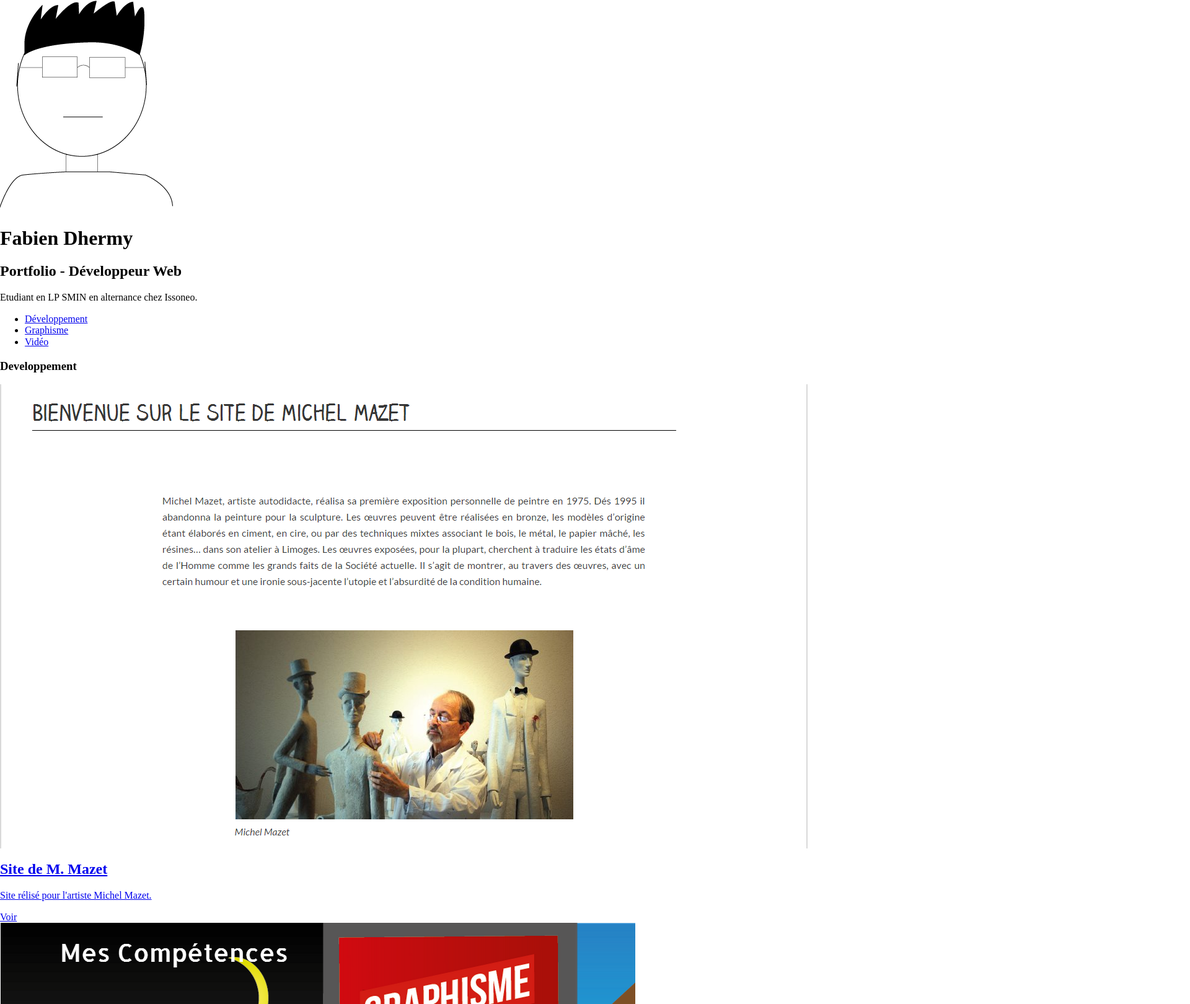
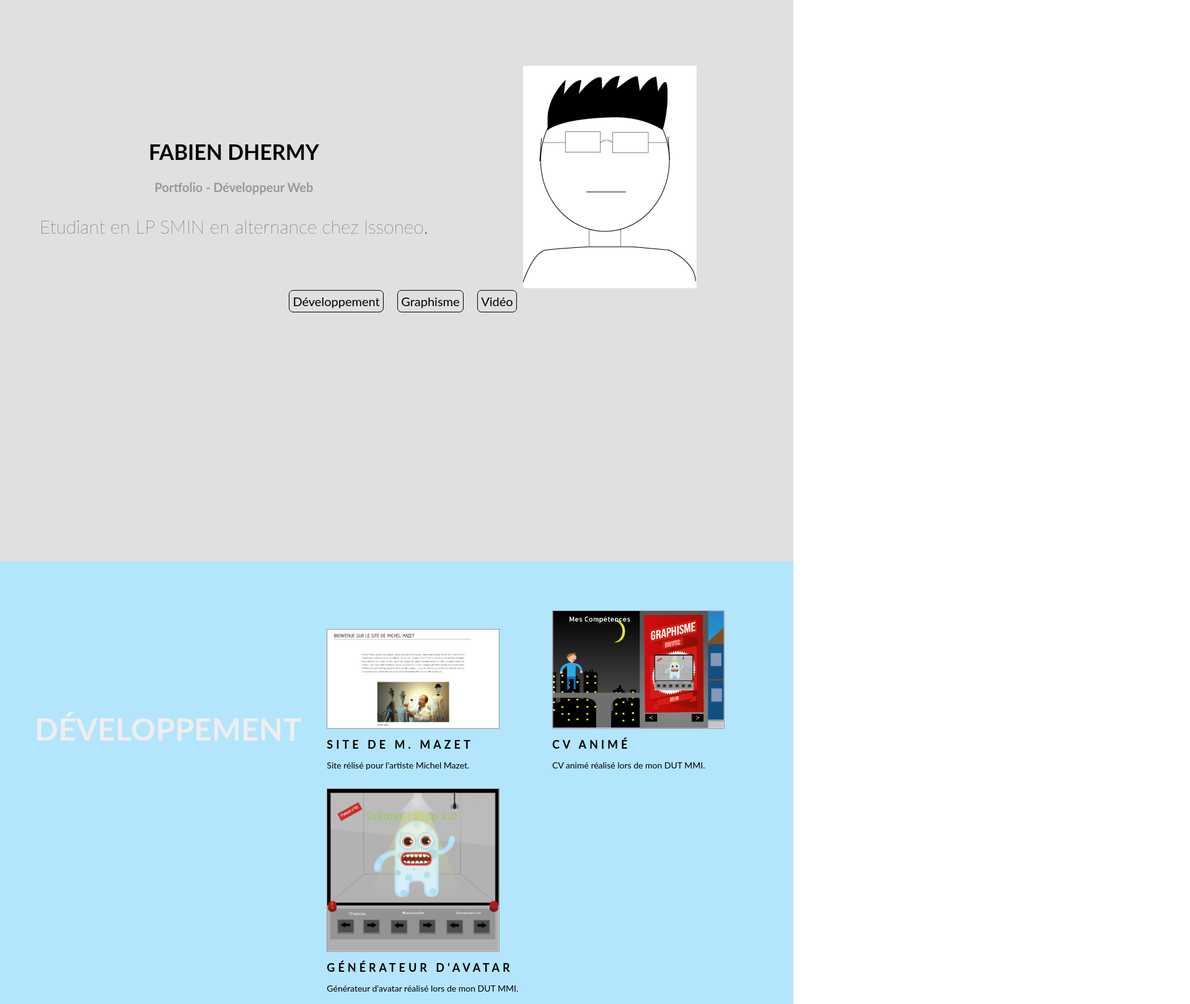
Before and after one commit to fabiendh/portfolio, a website: page src/index.html in a window 1280 px wide. Shown: the part 86-1706 px from the top of the page at 62% size, 1920 px wide, since content can reach past the window. Drawn offline with nearby package versions, Linux system fonts and the light colour scheme; files whose address does not match are found by name; a web font is replaced by a local one.

Commit message:
Création du style du site: Design Général du site

```diff
--- a/gulpfile.js
+++ b/gulpfile.js
@@ -27,7 +27,3 @@ gulp.task('default', ['serve']);
 gulp.task('sass:watch', function () {
   gulp.watch('.src/assets/scss/**/*.scss', ['sass']);
 });
-
-gulp.task('default', function() {
-  // place code for your default task here
-});
--- /dev/null
+++ b/src/assets/scss/main.scss
@@ -0,0 +1,212 @@
+@font-face{
+    font-family : "Lato";
+    src : url('../fonts/lato/Lato-Regular.ttf') format('truetype');
+    font-weight: normal;
+}
+
+@font-face{
+    font-family : "Lato";
+    src : url('../fonts/lato/Lato-Bold.ttf') format('truetype');
+    font-weight: bold;
+}
+@font-face{
+    font-family : "Lato";
+    src : url('../fonts/lato/Lato-Light.ttf') format('truetype');
+    font-weight: lighter;
+}
+
+body{
+	margin: 0;
+  padding: 0;
+	width: 100%;
+	background-color: #fff;
+	font-size: 62.5%;
+	font-family: Lato, sans-serif;
+}
+
+a{
+  text-decoration: none;
+}
+
+#page{
+	text-align: center;
+	width:100%;
+	margin:auto;/* autocentrage nÃ©cessite dÃ©finition largeur bloc*/
+
+}
+
+.fright-container{
+  float: right;
+  padding-right: 8%;
+}
+
+.fleft-container{
+  float: left;
+  padding-top: 8%;
+}
+
+#first-container{
+	  display: inline-block;
+    margin: auto;
+		margin-top: 15%;
+    height: 100%;
+    width: 90%;
+}
+
+.third-container{
+    height: 100%;
+}
+
+.realisation{
+  float: right;
+  width: 60%;
+  padding-top: 5%;
+  padding-left: 1%;
+  text-align: left;
+  .view{
+    width: 45%;
+    display: inline-block;
+    margin-top: 2%;
+    margin-left: 2%;
+
+    h2{
+      font-size: 18px;
+      font-family: Lato, sans-serif;
+      font-weight: bold;
+      color: black;
+      text-transform: uppercase;
+      letter-spacing: 5px;
+    }
+    p{
+      font-size: 14px;
+      font-family: Lato, sans-serif;
+      color: black;
+    }
+  }
+}
+
+#developpement {
+  background-color: #B3E5FC;
+}
+
+#graphisme {
+  background-color: #EF9A9A;
+}
+
+#video {
+  background-color: #C5E1A5;
+}
+
+.information{
+  float: left;
+  width: 38%;
+  padding-top: 15%;
+  h3 {
+  	text-align: right;
+  	font-size: 50px;
+  	font-weight: bold;
+  	text-transform: uppercase;
+    color: #EEEEEE;
+  }
+
+}
+
+header{
+  background-color: #E0E0E0;
+  width: 100%;
+}
+
+.container-principal {
+  position: relative;
+    z-index: 5;
+
+    margin: 0 auto;
+    padding: 0;
+
+
+}
+
+nav{
+	text-align: center;
+	background-position: center;
+	width: 100%;
+
+	display: inline-block;
+	font-family: Lato, sans-serif;
+	//padding: 10px;
+}
+
+li {
+    display: inline;
+    margin-right: 20px;
+}
+
+li a{
+	border-style: solid;
+	border-width: 1px;
+	-webkit-border-radius: 7px;
+	-moz-border-radius: 7px;
+	border-radius: 7px;
+	padding: 7px;
+	color: black;
+	text-decoration: none;
+	padding: 5px;
+	font-size: 2em;
+	margin-top: 5px;
+}
+
+li a:hover{
+	background-color: #999;
+	color: white;
+}
+
+#titre {
+	font-family: Lato, sans-serif;
+	font-size: 3.4em;
+	line-height: 1.4em;
+	font-weight: 700;
+	text-transform: uppercase;
+}
+
+#sous-titre{
+	color: #999;
+	font-size: 2em;
+  font-weight: 700;
+}
+
+#chapeau{
+	line-height: 1.4em;
+	font-size: 3em;
+	font-weight: lighter;
+}
+
+
+
+#tete{
+	//float: left;
+}
+
+
+
+.img-section{
+	width: 80%;
+	height: auto;
+	list-style: none;
+	border: 1px solid #999;
+}
+
+footer p{
+	font-family: Lato, sans-serif;
+	font-size: 20px;
+	//padding-bottom: 5px;
+    //margin-bottom: 20px;
+}
+
+footer {
+    background-color: black;
+    width: 100%;
+    text-align: center;
+    color: white;
+    margin-top: -20px;
+    //padding-top: 10px;
+}
--- a/src/index.html
+++ b/src/index.html
@@ -2,6 +2,7 @@
 <head>
 	<meta charset="utf-8">
 	<link rel="stylesheet" href="assets/lib/normalize-css/normalize.css" media="screen" title="no title" charset="utf-8">
+	<link rel="stylesheet" href="assets/css/main.css" media="screen" title="no title" charset="utf-8">
 	<title>Fabien Dhermy - Portfolio</title>
 </head>
 <body>
@@ -9,20 +10,26 @@
 		<div id="container">
 			<header>
 
-				<nav id="reseau-sociaux">
+				<!--<nav id="reseau-sociaux">
 					<ul>
 						<li><a href="https://www.linkedin.com/pub/fabien-dhermy/a6/932/56a" target="_blank"> <span class="icon-linkedin-squared"></span></a></li>
 						<li><a href="http://fr.viadeo.com/fr/profile/fabien.dhermy" target="_blank"> <span class="icon-viadeo"></span></a></li>
 						<li><a href="mailto:fabien15dh@gmail.com" target="_top"> <span class="icon-mail-alt"></span></a></li>
 
 					</ul>
-				</nav>
+				</nav>-->
 
-				<section id="first-container">
+				<section id="first-container" class="container-principal">
+					<div class="fright-container">
 						<img src="assets/img/tete.png" id="tete">
+					</div>
+
+					<div class="fleft-container">
 						<h1 id="titre">Fabien Dhermy</h1>
 						<h2 id="sous-titre">Portfolio - Développeur Web</h2>
 						<p id="chapeau">Etudiant en LP SMIN en alternance chez Issoneo.</p>
+					</div>
+
 
 					<nav id="barre-principal">
 						<ul>
@@ -35,10 +42,12 @@
 				</section>
 			</header>
 
-			<section id="second-container">
-				<div id="developpement" class="third-container">
-					<h3>Developpement</h3>
-					<section>
+			<section id="second-container" class="container-principal">
+				<section id="developpement" class="third-container">
+					<div class="information">
+						<h3>Développement</h3>
+					</div>
+					<div class="realisation">
 						<a href="http://mazet-michel.fr/">
 							<div class="view">
 								<img src="assets/img/mazet.png" alt="" class="img-section"/>
@@ -47,7 +56,7 @@
 									<p>
 										Site rélisé pour l'artiste Michel Mazet.
 									</p>
-									<a href="http://mazet-michel.fr/" class="info">Voir</a>
+
 								</div>
 							</div>
 						</a>
@@ -59,29 +68,31 @@
 									<p>
 										CV animé réalisé lors de mon DUT MMI.
 									</p>
-									<a href="assets/img/Dhermy.Fabien-Cv/cv.html" class="info">Voir</a>
+
 								</div>
 							</div>
 							</a>
 						<a href="assets/img/blop/Avatar-Blop.html">
 								<div class="view">
-									<img src="img/avatar.png" alt="" class="img-section"/>
+									<img src="assets/img/avatar.png" alt="" class="img-section"/>
 									<div class="mask">
 										<h2>Générateur d'avatar</h2>
 										<p>
 											Générateur d'avatar réalisé lors de mon DUT MMI.
 										</p>
-										<a href="assets/img/blop/Avatar-Blop.html" class="info">Voir</a>
+
 									</div>
 								</div>
 						</a>
 
+					</div>
 				</section>
+
+				<section id="graphisme" class="third-container">
+					<div class="information">
+						<h3>Graphisme</h3>
 					</div>
-
-				<div id="graphisme" class="third-container">
-					<h3>Graphisme</h3>
-					<section>
+					<div class="realisation">
 						<a href="#">
 								<div class="view">
 									<img src="assets/img/affichelego2.jpg" alt="" class="img-section"/>
@@ -90,7 +101,7 @@
 										<p>
 											Affiche légo sur le thème du constrctivisme réalisé lors de mon DUT MMI.
 										</p>
-										<a href="#" class="info">Voir</a>
+
 									</div>
 								</div>
 						</a>
@@ -103,7 +114,7 @@
 										<p>
 											Doodle réalisé lors de mon DUT MMI.
 										</p>
-										<a href="#" class="info">Voir</a>
+
 									</div>
 								</div>
 						</a>
@@ -116,16 +127,20 @@
 										<p>
 											BD réalisé lors de mon DUT MMI.
 										</p>
-										<a href="#" class="info">Voir</a>
+
 									</div>
 								</div>
 						</a>
 
+					</div>
 				</section>
+
+				<section id="video" class="third-container">
+					<div class="information">
+						<h3>Vidéo</h3>
 					</div>
 
-				<div id="video" class="third-container">
-					<h3>Vidéo</h3>
+					<div class="realisation">
 						<a href="https://www.youtube.com/watch?v=l5G-pvrlA0Q">
 								<div class="view">
 									<img src="assets/img/video1.png" alt="" class="img-section"/>
@@ -134,7 +149,7 @@
 										<p>
 											Vidéo réalisé lors de mon DUT MMI.
 										</p>
-									<a href="https://www.youtube.com/watch?v=l5G-pvrlA0Q" class="info">Voir</a>
+
 									</div>
 								</div>
 						</a>
@@ -147,12 +162,13 @@
 										<p>
 											Vidéo réalisé lors de mon DUT MMI.
 										</p>
-									<a href="https://www.youtube.com/watch?v=7D3RSr7lHHg" class="info">Voir</a>
+
 									</div>
 								</div>
 						</a>
 					</div>
 			</section>
+
 		</div>
 
 		<footer>
```
Also changed, not shown: src/assets/css/main.css (added). Lines whose indentation alone changed are shown as unchanged.
